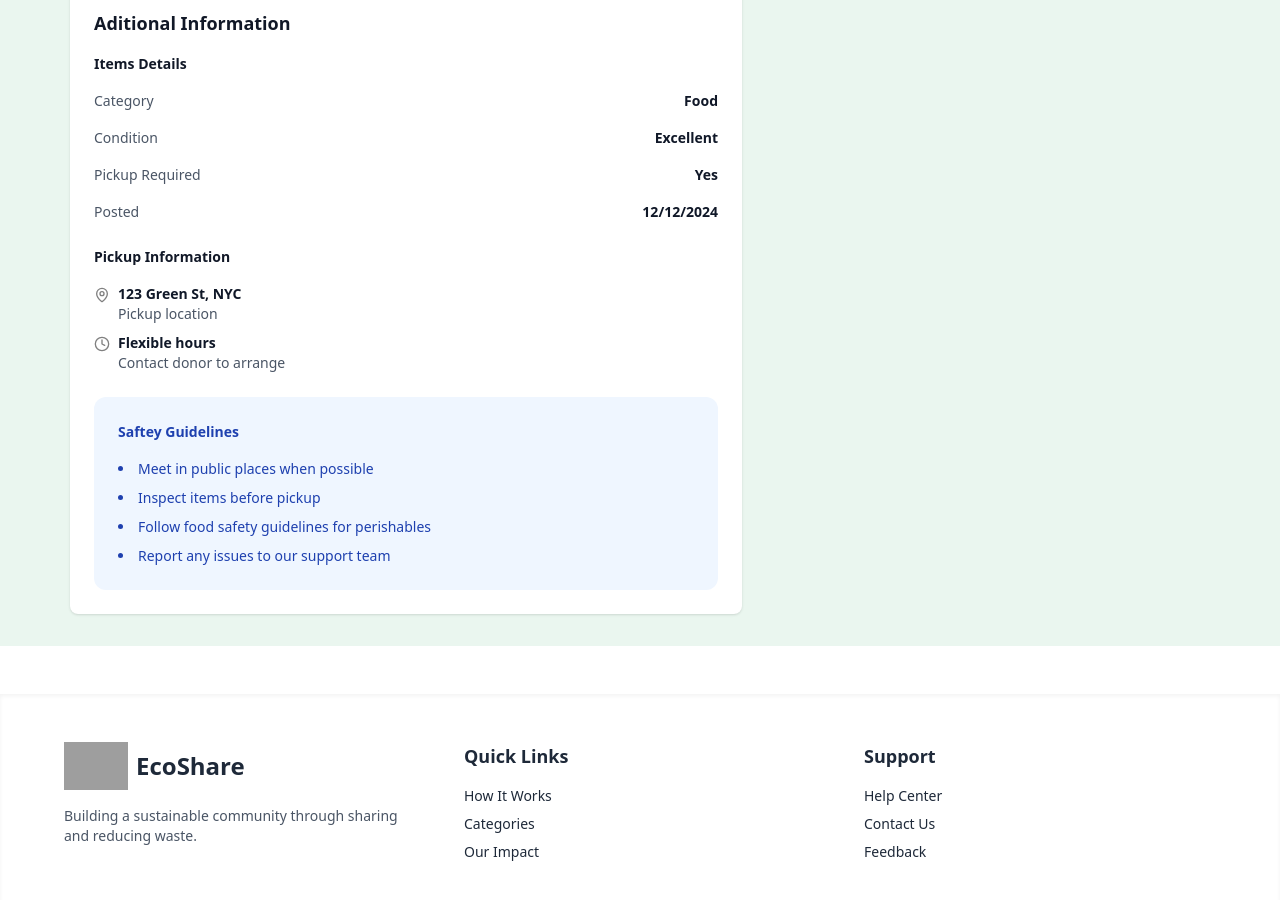
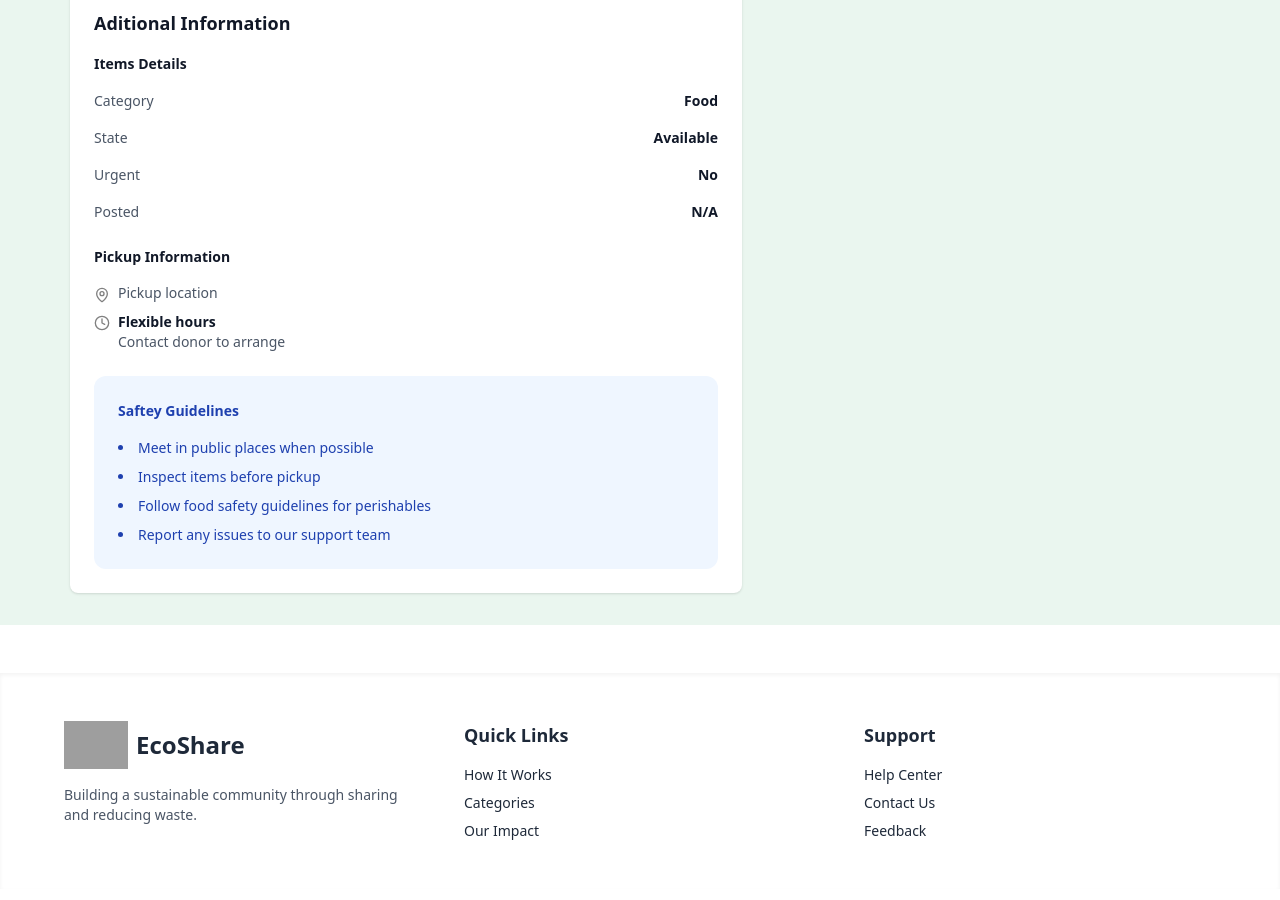
Before and after one commit to rfiguerac/ecoshare, a React (Vite) app: page /donation/1 in a window 1280 px wide. Shown: the part 820-1720 px from the top of the page. Built offline with nearby package versions, Linux system fonts and the light colour scheme; no server answers; grey boxes are pictures that could not be loaded.

Commit message:
añadido funcion para traducir longitu y latitud a direccion real y adaptado aditionaInformation para que reciba informacion de forma dinamica

```diff
--- a/src/components/Donation/DonationDetails/AditionalInformation.tsx
+++ b/src/components/Donation/DonationDetails/AditionalInformation.tsx
@@ -1,6 +1,14 @@
 import { MapPin, Clock4 } from "lucide-react";
+import type { Donation } from "../../../domain/interfaces/Donation";
 
-export const AditionalInformation = () => {
+interface AditionalInformationProps {
+    donation: Donation;
+    direction: string
+
+}
+
+export const AditionalInformation = ({ donation, direction }: AditionalInformationProps) => {
+
     return <>
         <div className="card bg-base-100 w-90 shadow-sm md:min-w-2xl">
             <div className="card-body">
@@ -11,22 +19,24 @@ export const AditionalInformation = () => {
                     <span className="text-darkgray font-semibold">Food</span>
                 </div>
                 <div className="flex justify-between items-center mb-2">
-                    <span className="text-gray font-medium">Condition</span>
-                    <span className="text-darkgray font-semibold">Excellent</span>
+                    <span className="text-gray font-medium">State</span>
+                    <span className="text-darkgray font-semibold">{donation.state}</span>
                 </div>
                 <div className="flex justify-between items-center mb-2">
-                    <span className="text-gray font-medium">Pickup Required</span>
-                    <span className="text-darkgray font-semibold">Yes</span>
+                    <span className="text-gray font-medium">Urgent</span>
+                    <span className="text-darkgray font-semibold">{donation.urgent ? "Yes" : "No"}</span>
                 </div>
                 <div className="flex justify-between items-center mb-2">
                     <span className="text-gray font-medium">Posted</span>
-                    <span className="text-darkgray font-semibold">12/12/2024</span>
+                    <span className="text-darkgray font-semibold">
+                        {donation.createdAt ? donation.createdAt.toLocaleString() : "N/A"}
+                    </span>
                 </div>
                 <p className="font-bold mt-2 mb-2">Pickup Information</p>
                 <div className="flex items-start space-x-2">
                     <MapPin size={16} color="grey" className="mt-1" />
                     <div className="flex flex-col">
-                        <span className="text-darkgray font-semibold">123 Green St, NYC</span>
+                        <span className="text-darkgray font-semibold">{direction}</span>
                         <span className="text-gray text-sm">Pickup location</span>
                     </div>
                 </div>
--- a/src/components/Donation/DonationDetails/DonationInfo.tsx
+++ b/src/components/Donation/DonationDetails/DonationInfo.tsx
@@ -5,10 +5,11 @@ interface DonationInfoProps {
   donation: Donation;
   donationSaved: boolean,
   setDonationSaved: (x: boolean) => void,
-  copyUrl :() => void
+  copyUrl :() => void,
+  direction: string
 }
 
-export const DonationInfo = ({ donation, donationSaved, setDonationSaved, copyUrl}: DonationInfoProps) => {
+export const DonationInfo = ({ donation, donationSaved, setDonationSaved, copyUrl, direction}: DonationInfoProps) => {
   return (
     <>
       <div className="card bg-base-100 w-90 shadow-sm md:min-w-2xl">
@@ -33,7 +34,8 @@ export const DonationInfo = ({ donation, donationSaved, setDonationSaved, copyUr
           <h2 className="card-title mt-4">{donation.title}</h2>
           <p>{donation.description}</p>
           <p className="flex gap-1 items-center text-xs text-[#d9fa1] mt-4">
-            <MapPin size={16} />{" "}
+            <MapPin size={16} />
+            {direction}
           </p>
           <p className="font-bold mt-4">Donated by</p>
           <div className="flex gap-2">
--- a/src/pages/DonationDetailsPage.tsx
+++ b/src/pages/DonationDetailsPage.tsx
@@ -6,13 +6,14 @@ import { donations } from "../data/donations";
 import { useParams } from "react-router-dom";
 import { ContactDonor } from "../components/donor/ContatDonor";
 import { AboutDonor } from "../components/donor/AboutDonor";
-import { useState } from "react";
+import { useEffect, useState } from "react";
 import { ReportForm } from "../components/Donation/DonationDetails/ReportForm";
 
 export const DonationDetailsPage = () => {
 
   const [reportFormOpen, setReportFormOpen] = useState(false)
   const [donationSaved, setDonationSaved] = useState(false)
+  const [direction, setDirection] = useState("")
 
   const { id } = useParams();
 
@@ -33,8 +34,29 @@ export const DonationDetailsPage = () => {
         console.error("Error al copiar:", err);
         alert("Error al copiar el enlace");
       });
+  }
 
-  }
+  async function coordenadasADireccion(lat: number, lon: number) {
+        const url = `https://nominatim.openstreetmap.org/reverse?format=json&lat=${lat}&lon=${lon}&addressdetails=1`;
+
+        const response = await fetch(url, { headers: { "User-Agent": "EcoSahe" } });
+        const data = await response.json();
+
+        if (data && data.display_name) {
+            const { road, house_number, city, town, village, state, country } = data.address;
+
+            const localidad = city || town || village; //localidad puede llegar como una de las 3 opciones
+
+            return `${road ?? ""} ${house_number ?? ""}, ${localidad ?? state ?? ""}, ${country ?? ""}`.trim();
+        } else {
+            return "Dirección no encontrada";
+        }
+    }
+
+    useEffect(() => {
+        coordenadasADireccion(40.4168, -3.7038).then(direction => setDirection(direction))
+    }, []);
+
 
   if (!donation) {
     return <div>Donation not found</div>;
@@ -43,9 +65,9 @@ export const DonationDetailsPage = () => {
   return (
     <div className="bg-[#EAF6EF] grid grid-cols-1 lg:grid-cols-[auto_auto] gap-8 2xl:gap-0 p-8 items-start">
       <div className="space-y-8 justify-self-center">
-        <DonationInfo donation={donation} donationSaved={donationSaved} setDonationSaved={saveDonation} copyUrl={copyUrl}/>
+        <DonationInfo donation={donation} donationSaved={donationSaved} setDonationSaved={saveDonation} copyUrl={copyUrl} direction={direction}/>
         //todo: los componentes no estan adaptados para recibir props
-        <AditionalInformation donation={donation} />
+        <AditionalInformation donation={donation}  direction={direction}/>
       </div>
 
       <div className="space-y-8 justify-self-center">
```
